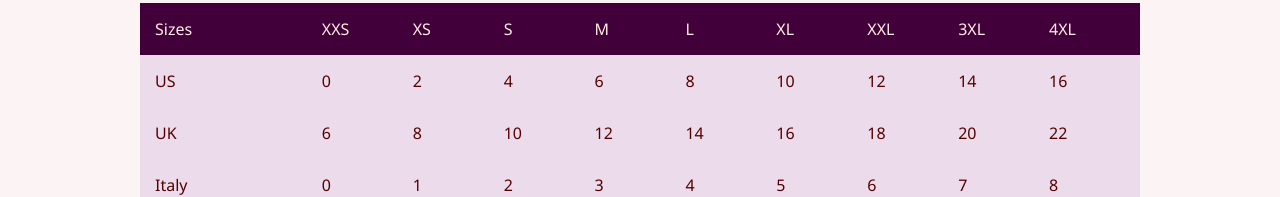
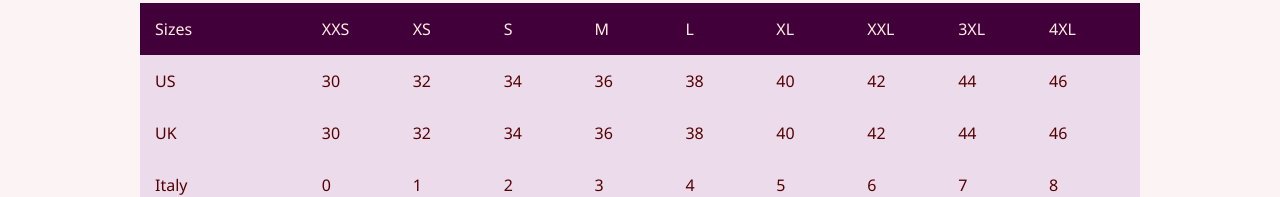
Before and after one commit to piyakornk/Inclusive-Lingerie, a React (Create React App) app: page /SizeTable in a window 1280 px wide. Shown: the part 255-452 px from the top of the page. Built offline with nearby package versions, Linux system fonts and the light colour scheme.

Commit message:
Franc - table, roles and ids

```diff
--- a/src/components/BraSize.js
+++ b/src/components/BraSize.js
@@ -27,28 +27,28 @@ function BraSize() {
             <div role="rowgroup" >
                 <div role="row" className='size_row'>
                     <span role="rowheader">US</span>
-                    <span role="cell">0</span>
-                    <span role="cell">2</span>
-                    <span role="cell">4</span>
-                    <span role="cell">6</span>
-                    <span role="cell">8</span>
-                    <span role="cell">10</span>
-                    <span role="cell">12</span>
-                    <span role="cell">14</span>
-                    <span role="cell">16</span>
+                    <span role="cell">30</span>
+                    <span role="cell">32</span>
+                    <span role="cell">34</span>
+                    <span role="cell">36</span>
+                    <span role="cell">38</span>
+                    <span role="cell">40</span>
+                    <span role="cell">42</span>
+                    <span role="cell">44</span>
+                    <span role="cell">46</span>
                 </div>
 
                 <div role="row" className='size_row'>
                     <span role="rowheader">UK</span>
-                    <span role="cell">6</span>
-                    <span role="cell">8</span>
-                    <span role="cell">10</span>
-                    <span role="cell">12</span>
-                    <span role="cell">14</span>
-                    <span role="cell">16</span>
-                    <span role="cell">18</span>
-                    <span role="cell">20</span>
-                    <span role="cell">22</span>
+                    <span role="cell">30</span>
+                    <span role="cell">32</span>
+                    <span role="cell">34</span>
+                    <span role="cell">36</span>
+                    <span role="cell">38</span>
+                    <span role="cell">40</span>
+                    <span role="cell">42</span>
+                    <span role="cell">44</span>
+                    <span role="cell">46</span>
                 </div>
 
                 <div role="row" className='size_row'>
```
